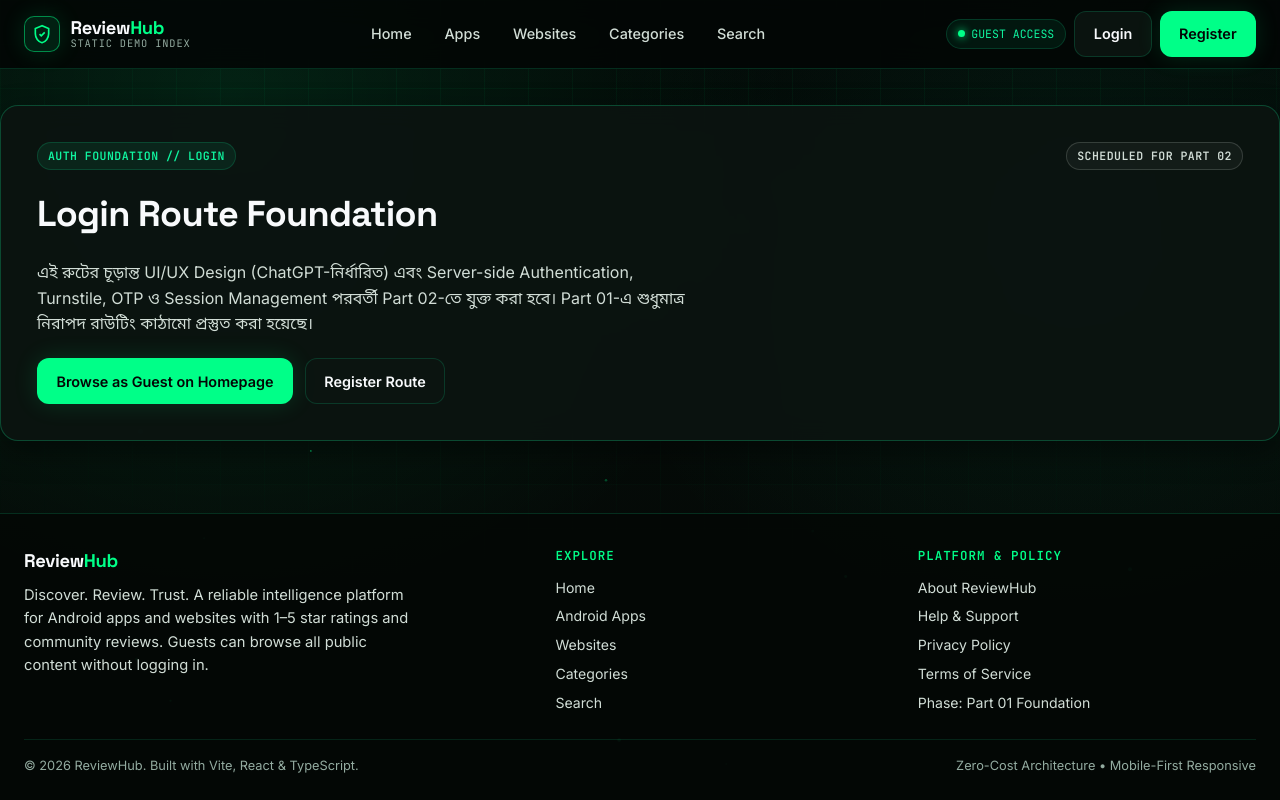
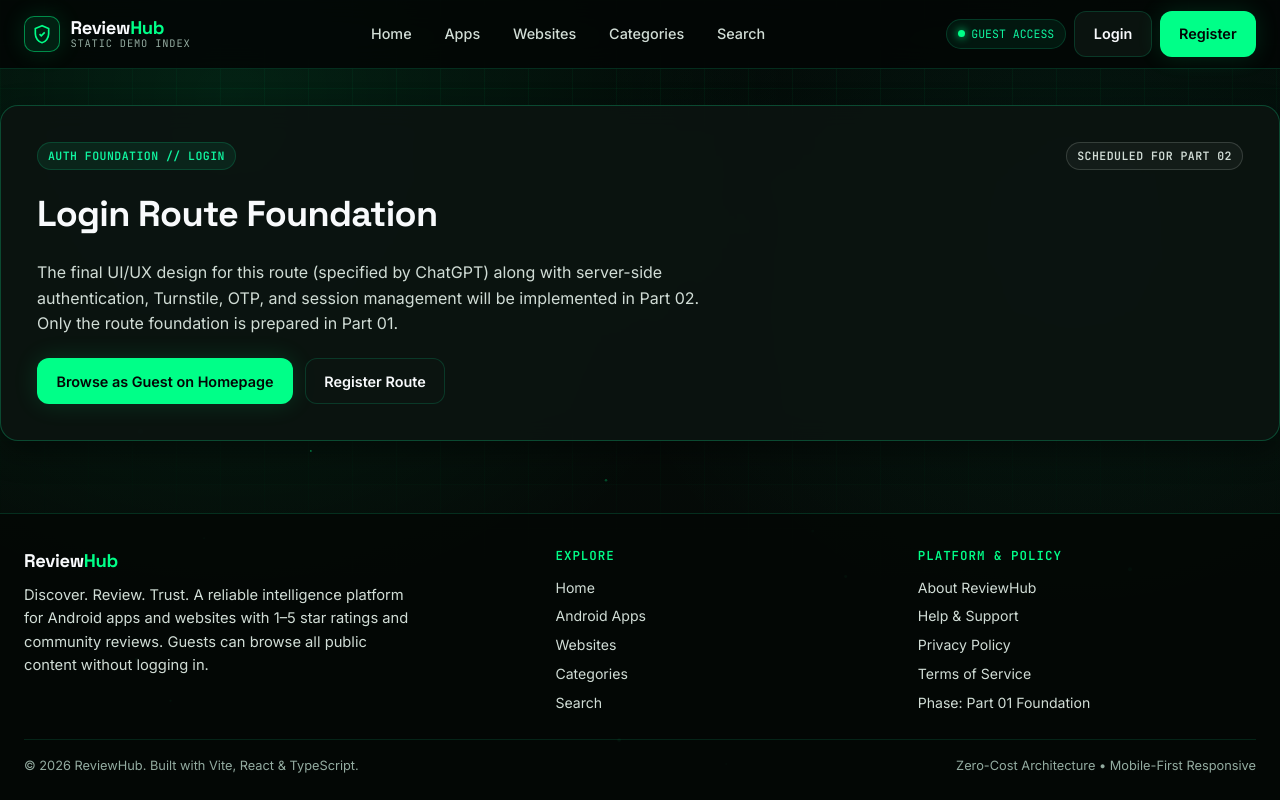
Before and after one commit to tuhin118/ReviewHub, a React (Vite) app: page /login in a window 1280 px wide. Built offline with nearby package versions, Linux system fonts and the light colour scheme.

Commit message:
Translate UI/UX design notes to English

```diff
--- a/src/pages/AuthFoundationPage.tsx
+++ b/src/pages/AuthFoundationPage.tsx
@@ -25,9 +25,9 @@ export default function AuthFoundationPage({ mode }: AuthFoundationPageProps) {
 
           <h1 className="foundation-title">{titleMap[mode]}</h1>
           <p className="foundation-subtitle">
-            এই রুটের চূড়ান্ত UI/UX Design (ChatGPT-নির্ধারিত) এবং Server-side Authentication,
-            Turnstile, OTP ও Session Management পরবর্তী Part 02-তে যুক্ত করা হবে। Part 01-এ
-            শুধুমাত্র নিরাপদ রাউটিং কাঠামো প্রস্তুত করা হয়েছে।
+            The final UI/UX design for this route (specified by ChatGPT) along with server-side
+            authentication, Turnstile, OTP, and session management will be implemented in Part 02.
+            Only the route foundation is prepared in Part 01.
           </p>
 
           <div className="foundation-actions">
```
